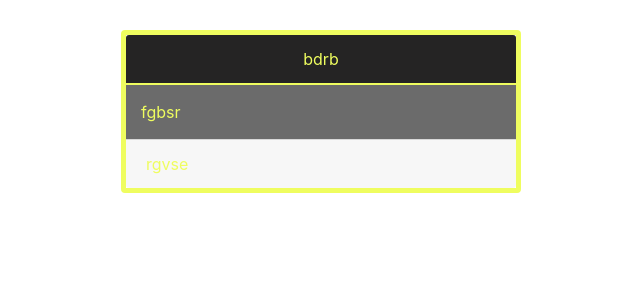
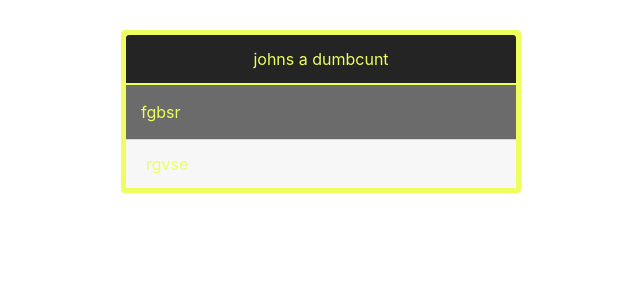
Before and after one commit to ilovecocolade/TuDu_prototype, a Django app: page /test/ in a window 1280 px wide. Shown: the part 50-350 px from the top of the page, without its empty margins (71-711 px from the left). Run offline with Django 3.2, Linux system fonts and the light colour scheme; some libraries are stand-ins or nearby versions.

Commit message:
Update test.html

```diff
--- a/main/templates/main/test.html
+++ b/main/templates/main/test.html
@@ -6,7 +6,7 @@
 
 <div class="card">
     <div class="card-header">
-        bdrb
+        johns a dumbcunt
     </div>
     <div class="card-body">
         fgbsr
```
